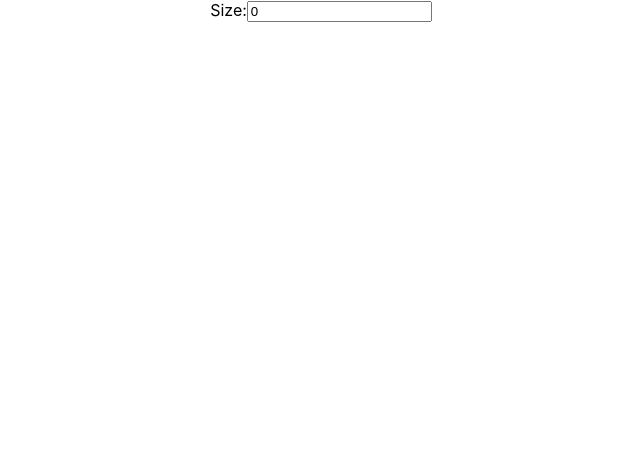
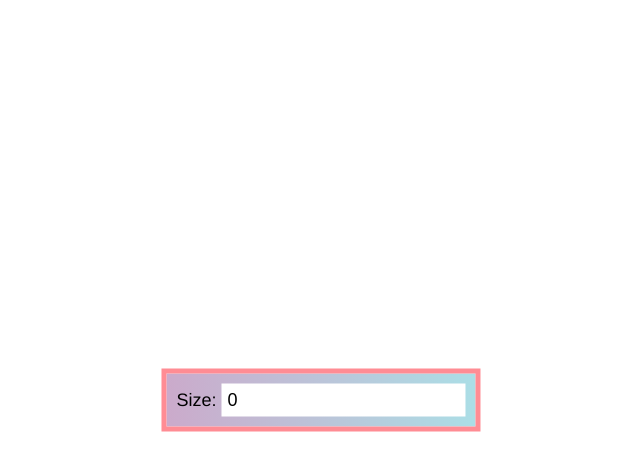
Before and after one commit to deverca/react-counter-2021-08-16, a React (Create React App) app: page / in a window 1280 px wide. Shown: the top 470 px of the page, without its empty margins (319-959 px from the left). Built offline with nearby package versions, Linux system fonts and the light colour scheme.

Commit message:
[COUNTER[Carmela]feat: added counter.css

```diff
--- a/src/App.css
+++ b/src/App.css
@@ -1,5 +1,6 @@
 .App {
   text-align: center;
+  background-color: #fcb677;
 }
 
 .App-logo {
--- a/src/Components/Counter.js
+++ b/src/Components/Counter.js
@@ -1,5 +1,5 @@
 import { useState } from "react";
-
+import "../Styles/Counter.css"
 
 function Counter(){
     const [number,setNumber] = useState(0);
@@ -11,11 +11,12 @@ function decrease(){
     setNumber(number-1);
    }
 return(
-<div>
+<div className="counter-div">
+<button className="button" onClick={decrease}> - </button>
+<span className="text-style"> {number} </span>
+<button className="button" onClick={increase}> + </button>
 
-<button onClick={increase}>+</button>
-<span>{number}</span>
-<button onClick={decrease}>-</button>
+
 
 </div>
 
--- a/src/Components/CounterSizeGenerator.js
+++ b/src/Components/CounterSizeGenerator.js
@@ -1,5 +1,5 @@
 import { useState } from "react";
-
+import "../Styles/Counter.css"
 function CounterSizeGenerator(props){
 
 const[size, setSize] = useState(0);
@@ -12,7 +12,7 @@ function handleChangeSize(event){
 
 return(
     <div>
-        <span>Size:</span>
+        <span className="text-style">Size: </span>
         <input type= "number"min="0" value={size} onChange={handleChangeSize}></input>
     </div>
 )
--- a/src/Components/MultipleCounter.js
+++ b/src/Components/MultipleCounter.js
@@ -1,8 +1,7 @@
 import { useState } from "react";
-import Counter from "./Counter";
 import CounterGroup from "./CounterGroup";
 import CounterSizeGenerator from "./CounterSizeGenerator";
-
+import "../Styles/Counter.css"
 function MultipleCounter(){
 
 const[counterSize, setCounterSize] = useState(0);
@@ -13,7 +12,7 @@ function updateCounterSize(counterSize){
 
 
 return(
-<div>
+<div className="multi-div" >
 <CounterSizeGenerator updateCounterSize= {updateCounterSize}></CounterSizeGenerator>
 <CounterGroup counterSize={counterSize}></CounterGroup>
 </div>
--- /dev/null
+++ b/src/Styles/Counter.css
@@ -0,0 +1,47 @@
+
+
+.button {
+    background-color: rgb(0, 0, 0);
+    font-ccolor: black;
+    border: 2px solid #000000;
+    font-size: 16px;
+    border-radius: 4px;
+    background-color: #ffaaa6;
+    color: #FFFFFF;
+    text-align: center;
+    text-transform: uppercase;
+    transition: all 0.4s;
+    cursor: pointer;
+    margin: 5px;
+
+  }
+
+  input{
+      border:0;
+      padding: 6px;
+      font-size:large;
+  }
+
+
+  .text-style{
+      font-family: Helvetica;
+      font-size: large;
+
+  }
+
+  div.multi-div{
+    padding-top: 25px;
+    margin:0 auto;
+    position: absolute;
+left: 50%;
+top: 50%;
+transform: translate(-50%, -50%);
+border: 5px solid #ff8c94;
+padding: 10px;
+
+background: linear-gradient(to right, #cbaacb, #abdee6)
+  }
+
+  div.counter-div{
+    padding-top: 20px;
+  }
```
